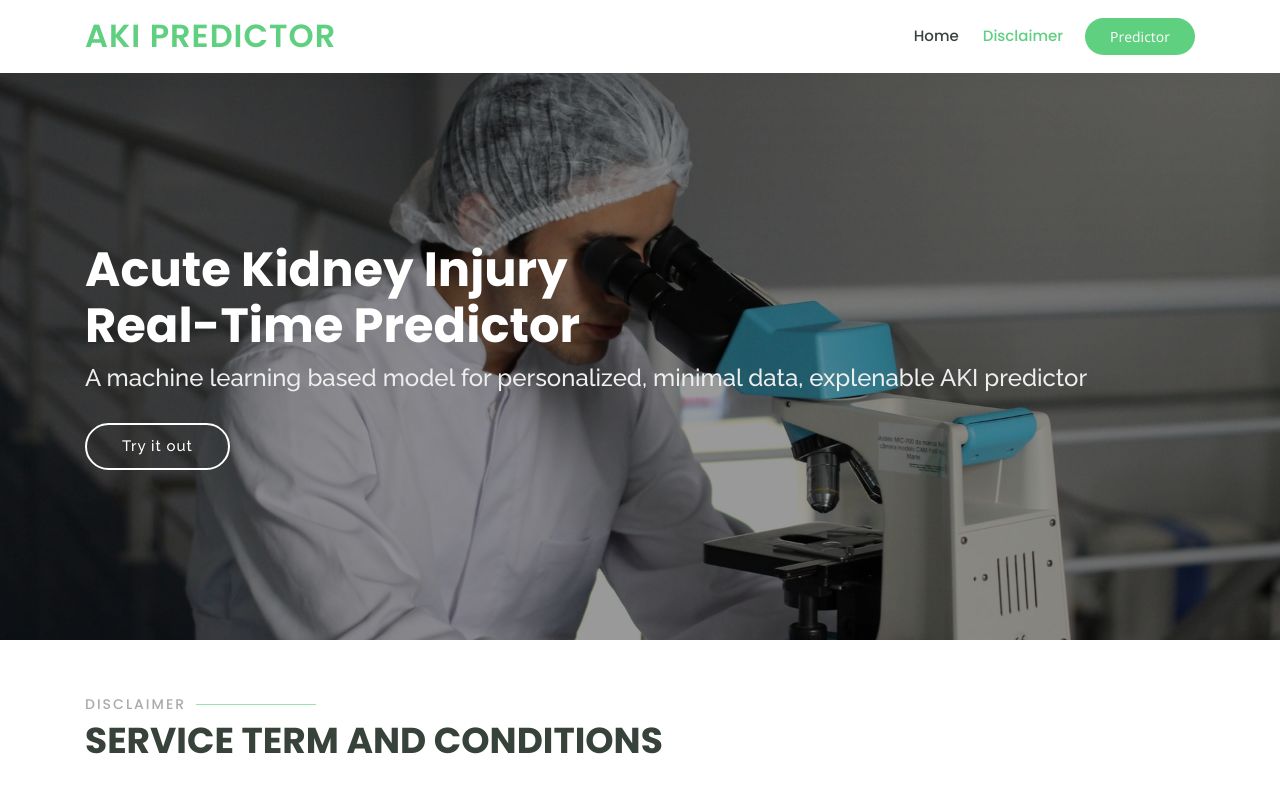
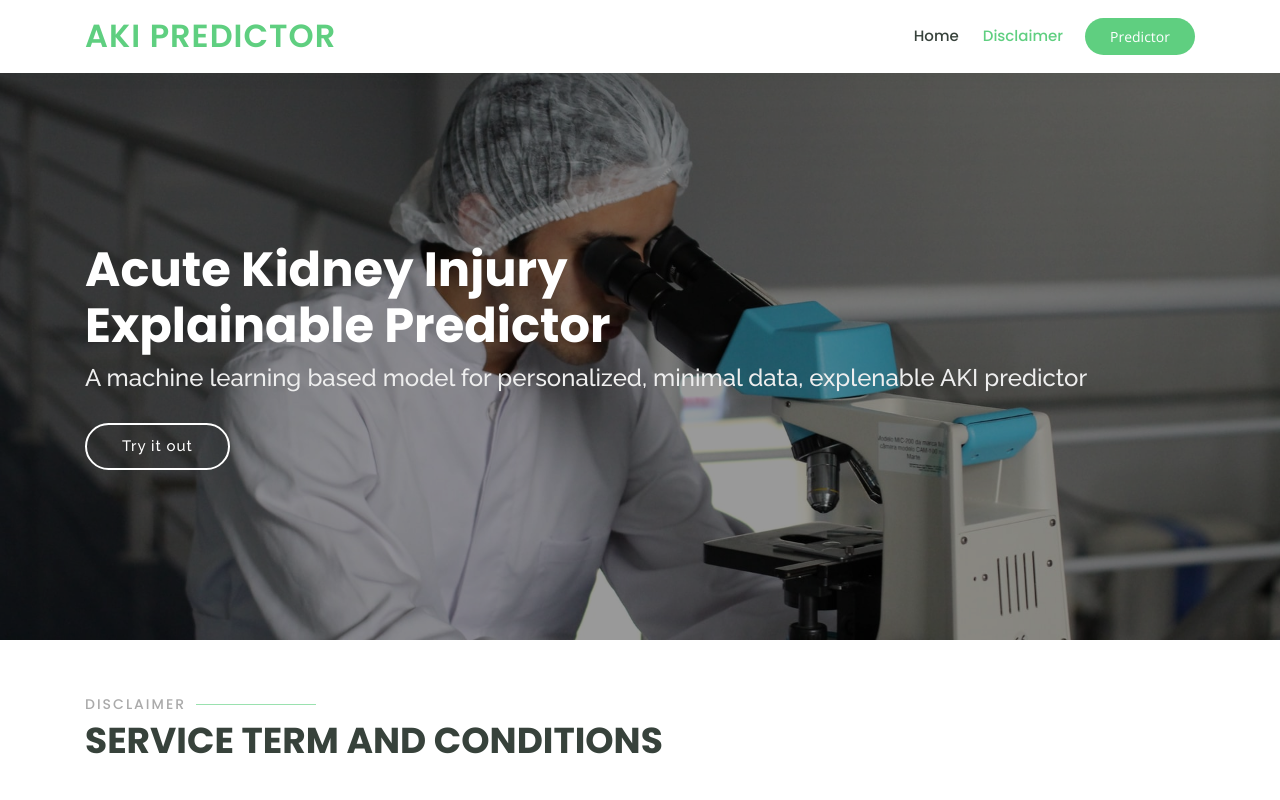
Before and after one commit to teddy4445/cancer-AKI-predictor-gui, a plain HTML site: page disclaimer.html in a window 1280 px wide. Shown: the top 800 px of the page. Drawn offline with nearby package versions, Linux system fonts and the light colour scheme.

Commit message:
fix typos

```diff
--- a/disclaimer.html
+++ b/disclaimer.html
@@ -78,8 +78,8 @@
 
   <!-- ======= Hero Section ======= -->
   <section id="hero" class="d-flex justify-content-center align-items-center">
-    <div class="container position-relative" data-aos="zoom-in" data-aos-delay="100">
-      <h1>Acute Kidney Injury <br>Real-Time Predictor</h1>
+    <div class="container position-relative">
+      <h1>Acute Kidney Injury <br>Explainable Predictor</h1>
       <h2>A machine learning based model for personalized, minimal data, explenable AKI predictor</h2>
       <a href="predictor.html" class="btn-get-started">Try it out</a>
     </div>
```
Also changed, not shown: index.html (+2 -2 lines).
